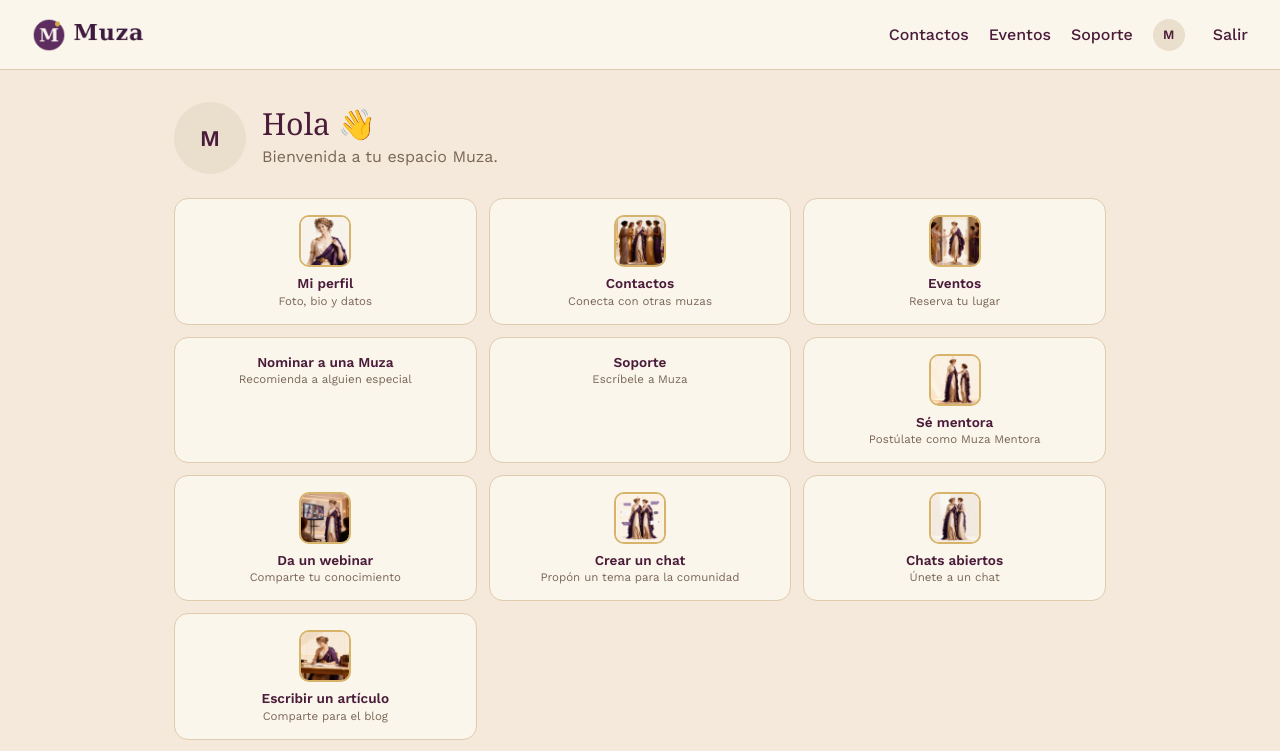
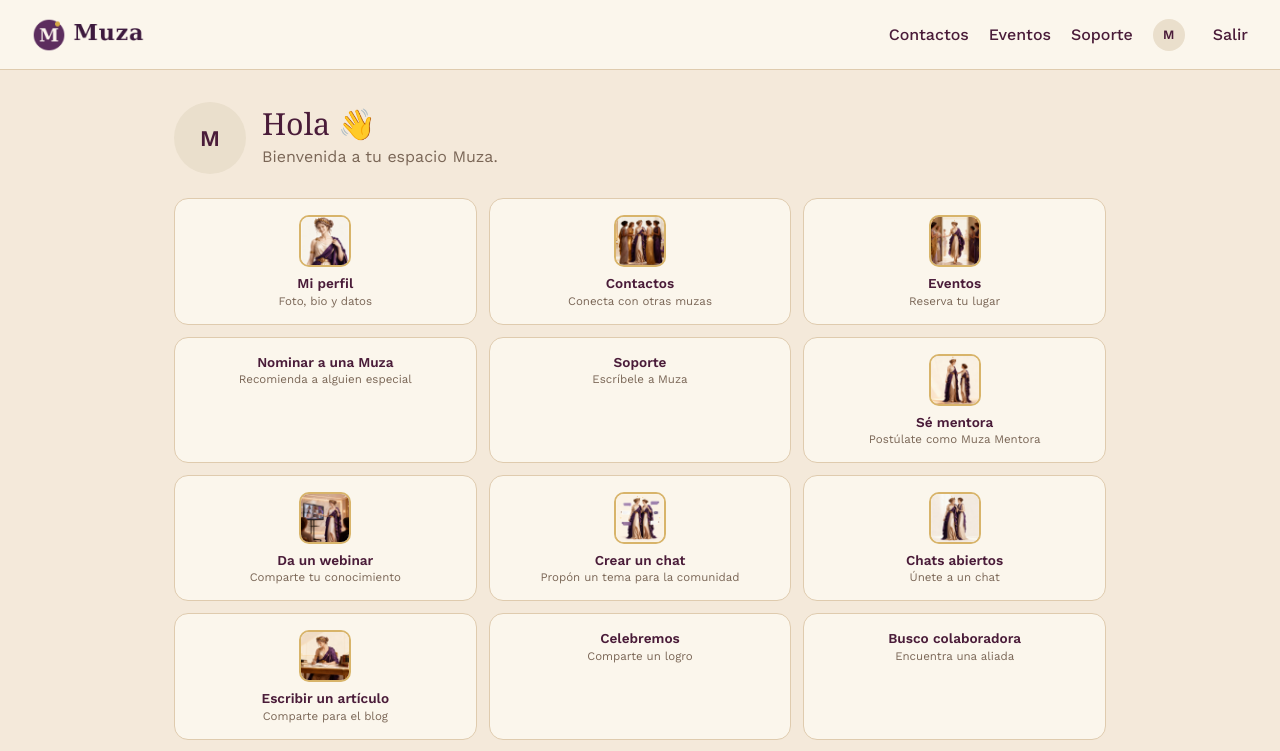
Before and after one commit to somosmuzamarketing-spec/muza-platform, a Next.js app: page /dashboard in a window 1280 px wide. Shown: the top 751 px of the page. Built offline with nearby package versions, Linux system fonts and the light colour scheme; no server answers; the database is empty; a web font is replaced by a local one.

Commit message:
Update QuickLinks.tsx

```diff
--- a/src/components/QuickLinks.tsx
+++ b/src/components/QuickLinks.tsx
@@ -18,6 +18,9 @@ export default function QuickLinks({ isMentor }: Props) {
       { href: "/crear-chat", img: "/quicklinks/Crear_un_chat.jpg", label: "Crear un chat", desc: "Propón un tema para la comunidad" },
       { href: "/chats", img: "/quicklinks/Chats_abiertos.jpg", label: "Chats abiertos", desc: "Únete a un chat" },
       { href: "/escribir-articulo", img: "/quicklinks/Escribe_un_articulo.jpg", label: "Escribir un artículo", desc: "Comparte para el blog" },
+      { href: "/celebremos", img: null, label: "Celebremos", desc: "Comparte un logro" },
+      { href: "/colaboracion", img: null, label: "Busco colaboradora", desc: "Encuentra una aliada" },
+      { href: "/oportunidades", img: null, label: "Bolsa de oportunidades", desc: "Publica o encuentra una" },
         ];
 
   return (
```
